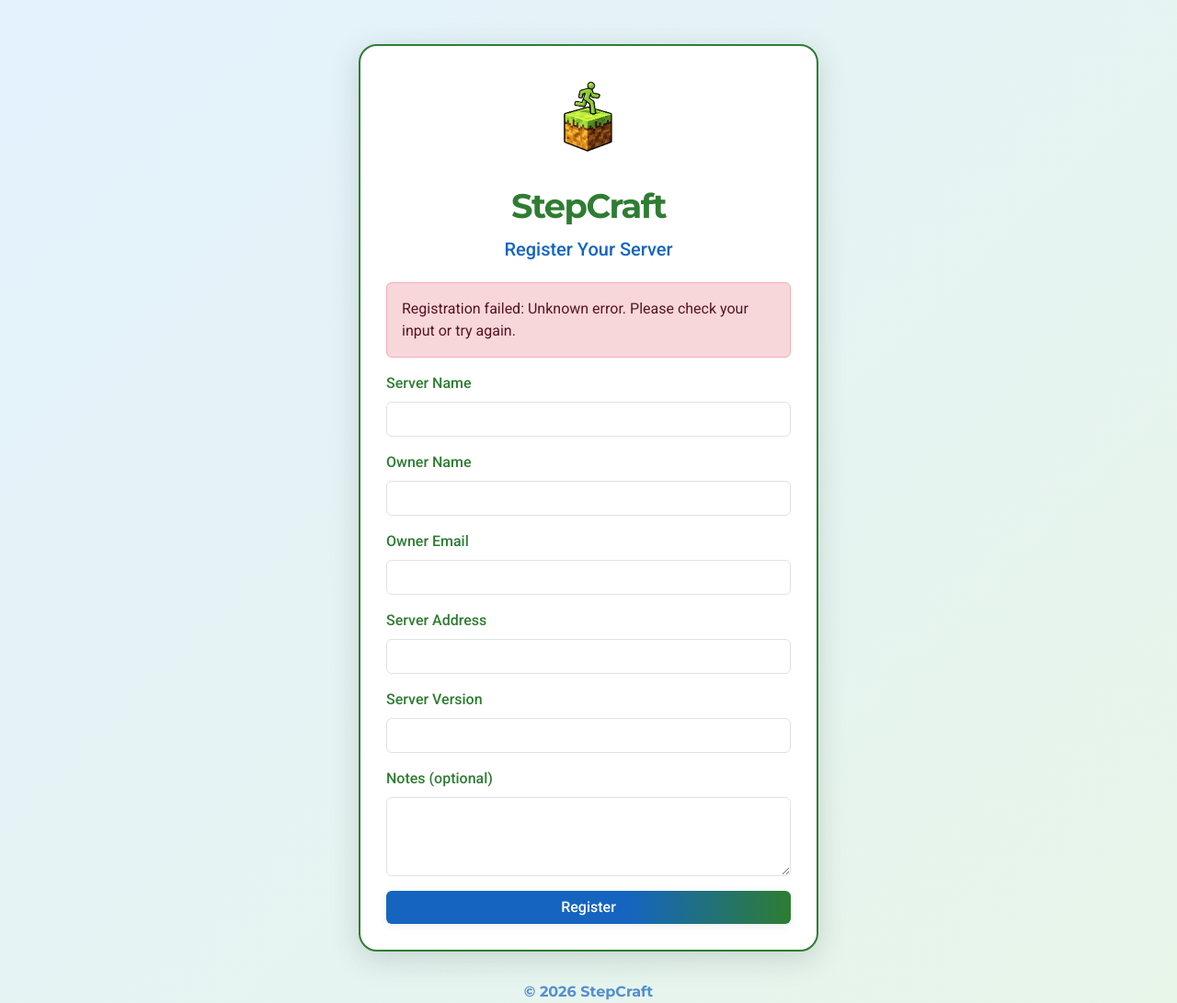
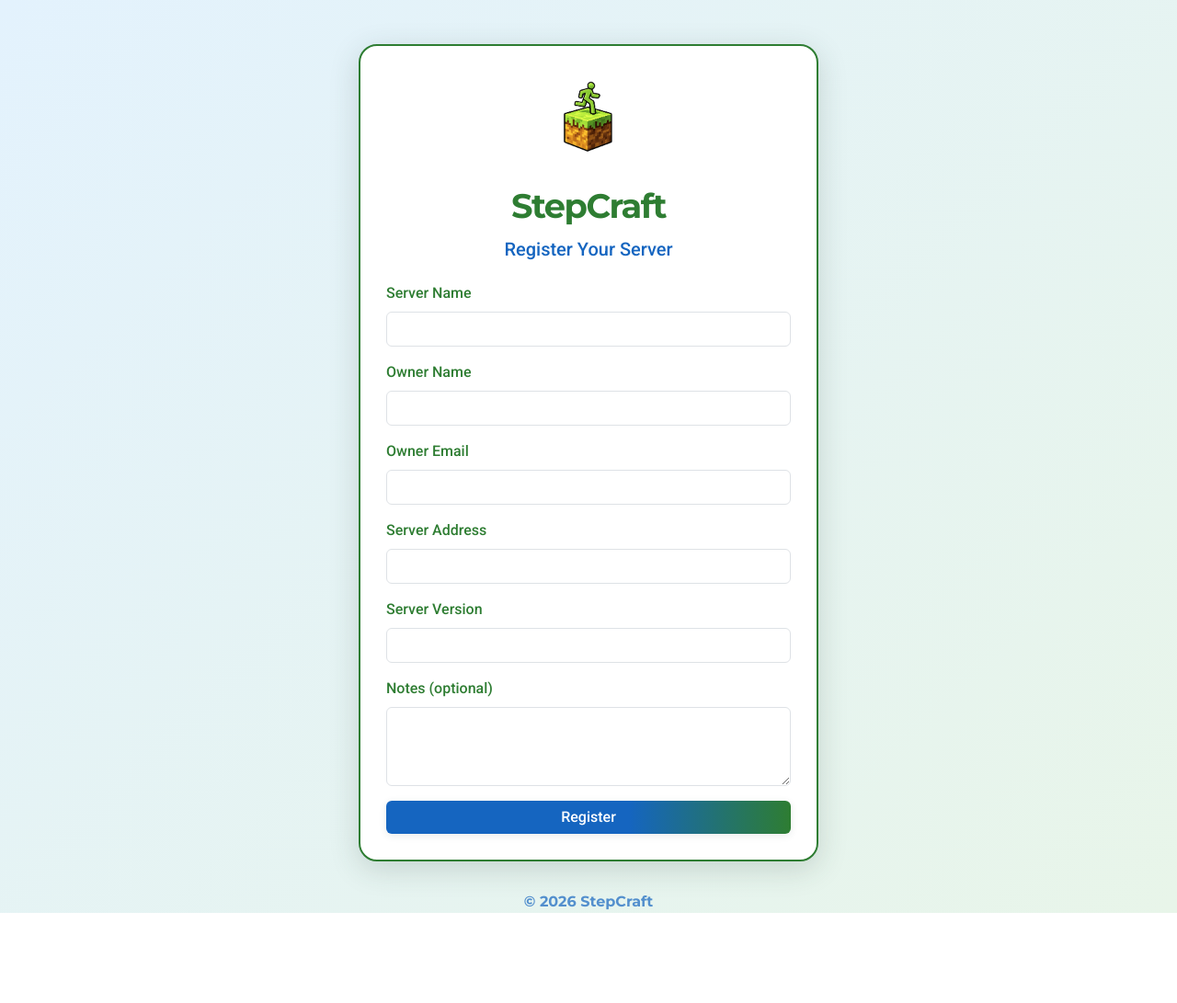
Before and after one commit to JaggerBean/FitCollector, a FastAPI app: page / in a window 1280 px wide. Shown: the whole page at 92% size. After the commit the page ends 993 px from the top, so only its background shows below. Run offline with FastAPI, Linux system fonts and the light colour scheme.

Commit message:
updated error logging

```diff
--- a/StepCraft_Web/templates/register.html
+++ b/StepCraft_Web/templates/register.html
@@ -104,11 +104,9 @@
         <img src="/static/logo.png" alt="StepCraft Logo" class="logo">
         <div class="stepcraft-title">StepCraft</div>
         <h5 class="mb-4 text-center" style="color:#1565C0;font-weight:500;">Register Your Server</h5>
-        {% if error is not none %}
+        {% if error %}
                 <div class="alert alert-danger">
-            {% if error|length == 0 %}
-                Registration failed: Unknown error. Please check your input or try again.
-            {% elif error.startswith('Registration failed:') %}
+                    {% if error.startswith('Registration failed:') %}
                         {{ error }}
                     {% else %}
                         Registration failed: {{ error }}
```
Lines whose indentation alone changed are shown as unchanged.
